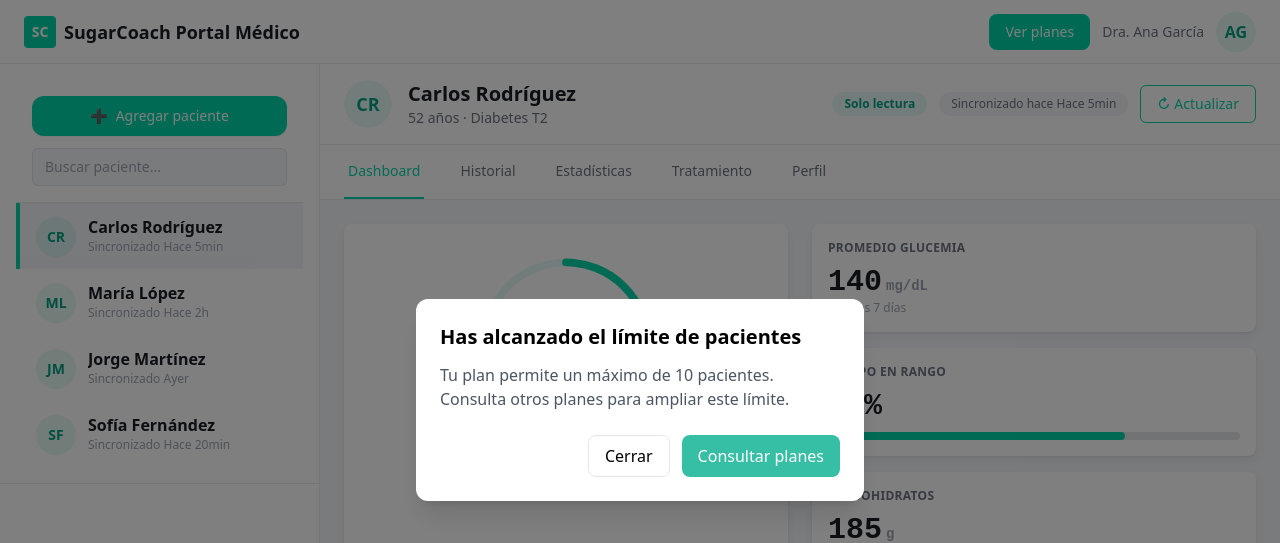
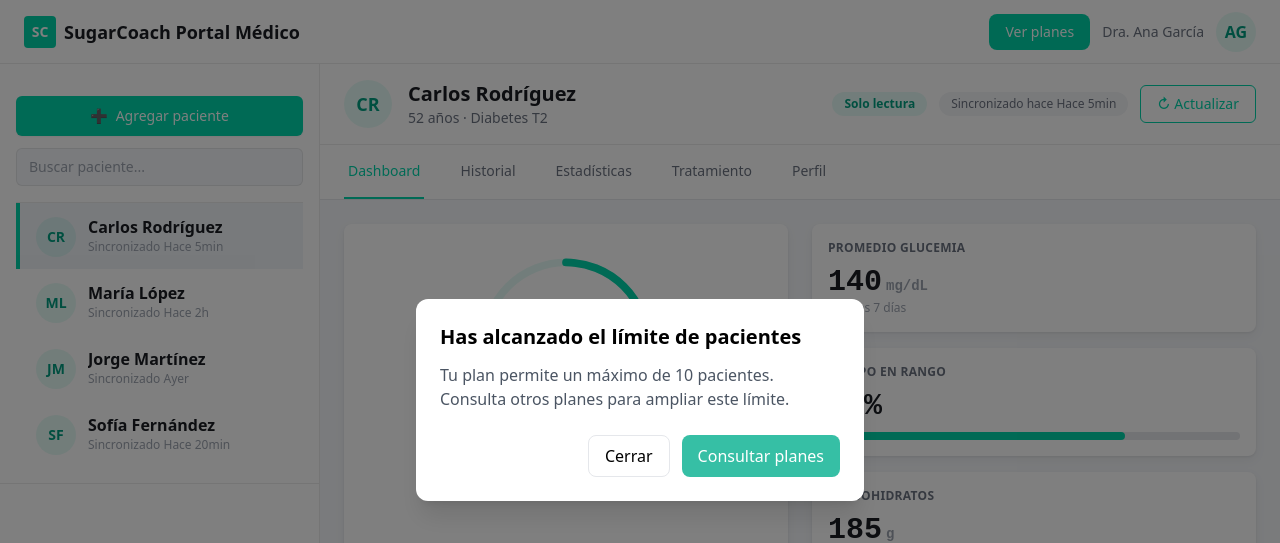
Before and after one commit to SugarCoach/sugarcoach-portal, a React (Vite) app in the folder apps/portal/: page /app/dashboard in a window 1280 px wide. Shown: the top 543 px of the page. Built offline with nearby package versions, Linux system fonts and the light colour scheme.

Commit message:
refactoring

```diff
--- a/apps/portal/src/components/Sidebar.tsx
+++ b/apps/portal/src/components/Sidebar.tsx
@@ -23,20 +23,21 @@ export default function Sidebar({
 }: SidebarProps) {
     return (
         <div className="w-80 bg-sc-surface border-r border-sc-border flex flex-col overflow-hidden">
-            <PatientLimitModal
-                patientCount={patients.length}
-                patientLimit={pacientLimit}
-                onClose={() => {}}
-                onChangePlan={() => {}}
-            />
-
             {/* Search */}
             <div className="p-4 border-b border-sc-border">
                 {/* Botón superior de Agregar paciente y Barra de Búsqueda */}
-                <div className="p-4 border-b border-sc-border flex flex-col gap-3">
+                <div className="py-4 border-b border-sc-border flex flex-col gap-3">
+                    <PatientLimitModal
+                        patientCount={patients.length}
+                        patientLimit={pacientLimit}
+                        onClose={() => {}}
+                        onChangePlan={() => {}}
+                    />
+
                     <button
                         onClick={onOpenPairModal}
-                        className="w-full flex items-center justify-center gap-2 bg-sc-teal hover:opacity-90 text-white font-medium py-2.5 px-4 rounded-xl transition-colors shadow-sm text-sm"
+                        className="w-full flex items-center justify-center gap-2 bg-sc-teal hover:opacity-90 text-white font-medium py-2.5 px-4
+                        rounded-md transition-colors shadow-sm text-sm"
                     >
                         <span>➕</span>
                         <span>Agregar paciente</span>
--- a/apps/portal/src/layouts/AppLayout.tsx
+++ b/apps/portal/src/layouts/AppLayout.tsx
@@ -1,4 +1,3 @@
-// Ahora acepta children
 import { Suspense, ReactNode, useState } from "react";
 import { Link, Outlet } from "react-router";
 import Sidebar from "@/components/Sidebar";
```
